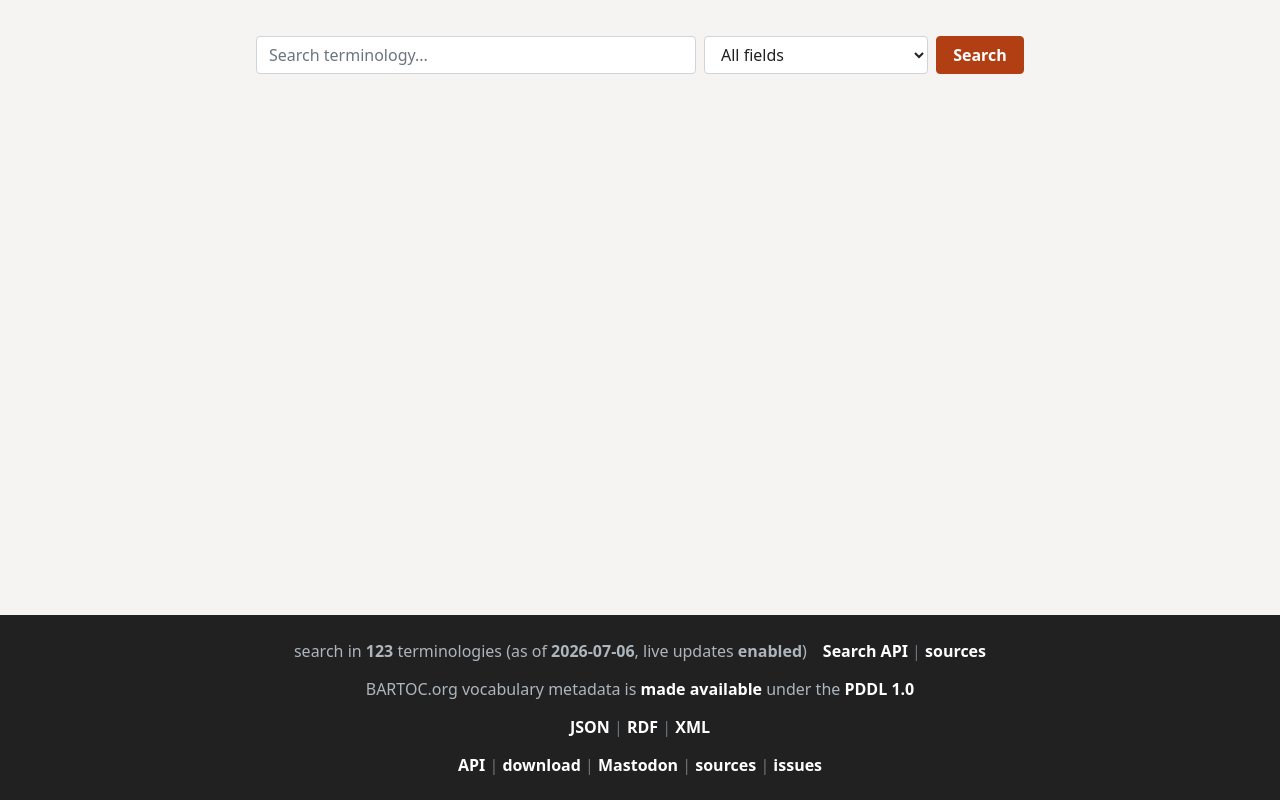
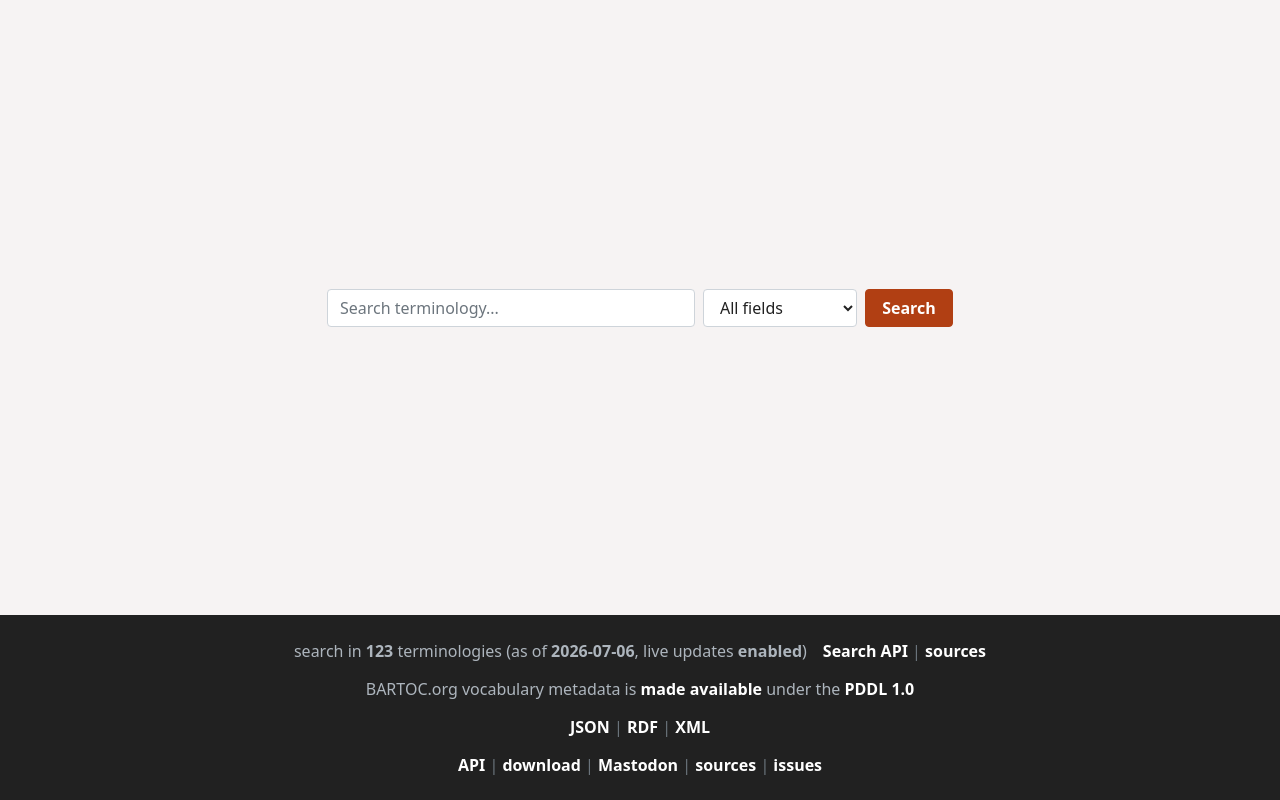
Before and after one commit to gbv/bartoc-components, a Vue app: page / in a window 1280 px wide. Built offline with nearby package versions, Linux system fonts and the light colour scheme.

Commit message:
WIP Refine css  #1

```diff
--- a/dev/App.vue
+++ b/dev/App.vue
@@ -67,12 +67,13 @@ const footerSearchStatusLinks = [
 
 .demo-main {
   display: flex;
-  align-items: flex-start;
+  align-items: center;
   justify-content: center;
   padding-block: var(--cc-space-xl);
 }
 
 .demo-search {
   width: min(100%, 48rem);
+  text-align: center;
 }
 </style>
--- a/src/styles/search-bar.css
+++ b/src/styles/search-bar.css
@@ -1,10 +1,13 @@
 .bartoc-search-bar {
-  --bartoc-search-bar-input-min-width: 16rem;
-  --bartoc-search-bar-field-width: 14rem;
-  --bartoc-search-bar-field-min-width: 10rem;
+  --bartoc-search-bar-input-width: 24rem;
+  --bartoc-search-bar-input-min-width: 22rem;
+  --bartoc-search-bar-field-width: 10rem;
+  --bartoc-search-bar-field-min-width: 9rem;
   --bartoc-search-bar-submit-min-width: 5.5rem;
 
   box-sizing: border-box;
+  display: inline-block;
+  max-width: 100%;
   color: var(--cc-color-text);
   font-size: var(--cc-font-size-base);
 }
@@ -27,13 +30,15 @@
 .bartoc-search-bar__controls {
   display: flex;
   align-items: stretch;
-  flex-wrap: wrap;
+  flex-wrap: nowrap;
   gap: var(--cc-space-sm);
+  width: max-content;
+  max-width: 100%;
 }
 
 .bartoc-search-bar__input {
-  flex: 1 1 var(--bartoc-search-bar-input-min-width);
-  min-width: 0;
+  flex: 0 1 var(--bartoc-search-bar-input-width);
+  min-width: var(--bartoc-search-bar-input-min-width);
 }
 
 .bartoc-search-bar__field {
```
